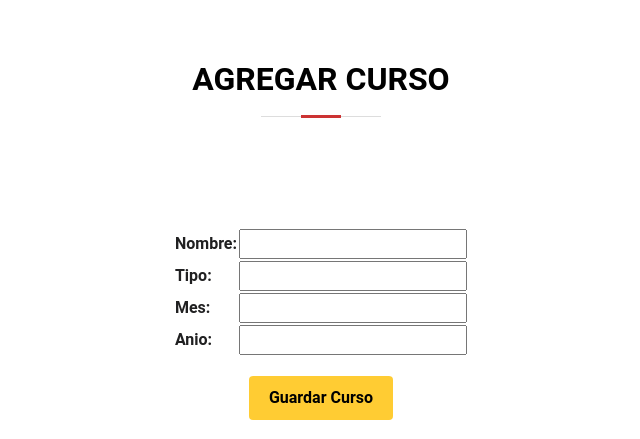
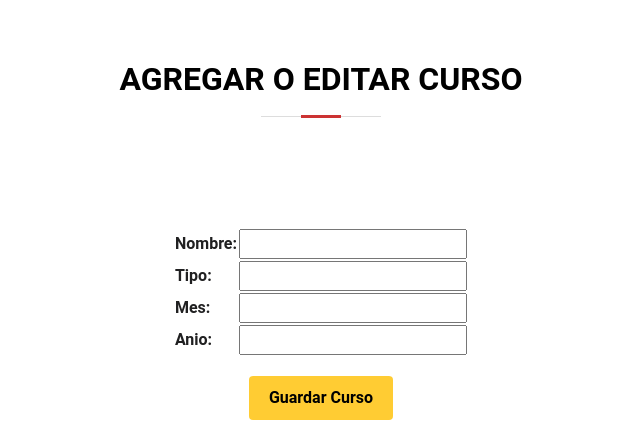
Before and after one commit to maguslopezleon/Proyecto-Pyhton-Django---Capacitaci-n-Bomberos-Voluntarios, a Django app: page /curso_create/ in a window 1280 px wide. Shown: the part 640-1079 px from the top of the page, without its empty margins (319-959 px from the left). Run offline with Django 5.2, Linux system fonts and the light colour scheme; a user stored in the database is signed in; some libraries are stand-ins or nearby versions.

Commit message:
proyecto final curso Coder Python 50215 terminado con readme, video explicativo y archivo de pruebas unitarias

```diff
--- a/aplicacion/templates/aplicacion/cursoForm.html
+++ b/aplicacion/templates/aplicacion/cursoForm.html
@@ -24,7 +24,7 @@
 <section id="about" class="about">
     <div class="container">
       <div class="section-title">
-        <h1>Agregar curso</h1>
+        <h1>Agregar o editar curso</h1>
       </div>
     </div>
   </section><!-- End Intro Section -->
```
Also changed, not shown: bomberos.db, media/avatares/Behance-Logo-2020.png (added), media/avatares/perfil.jfif (added), readme.txt (added), 1 other file.
